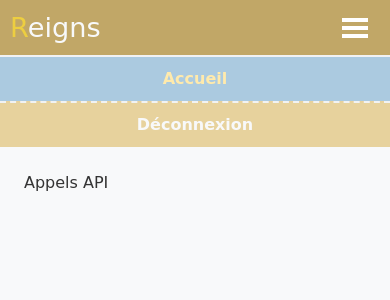
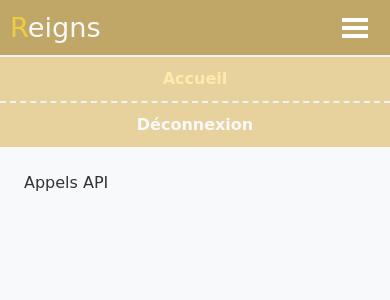
Before and after one commit to GWeb-a/ReignsWebInterface, a Symfony app: template templates/authenticated/manager/index.html.twig in a window 390 px wide, after a click that opens the changed part. Shown: the top 300 px of the page. Run offline with Twig, Linux system fonts and the light colour scheme; the template is opened without the code that fills it, so the values that code supplies are empty; some libraries are stand-ins or nearby versions; some web fonts are replaced.

Commit message:
style nav

```diff
--- a/public/css/authenticated/media/max-992px.css
+++ b/public/css/authenticated/media/max-992px.css
@@ -36,7 +36,7 @@
     .navbar-light .navbar-nav .nav-link.show,
     .navbar-light .navbar-nav .show>.nav-link {
         border-bottom: 0;
-        background-color: #ABCAE0;
+        background-color: #E7D29D;
         margin-left: 0;
         margin-right: 0;
     }
```
Also changed, not shown: 2 other files.
